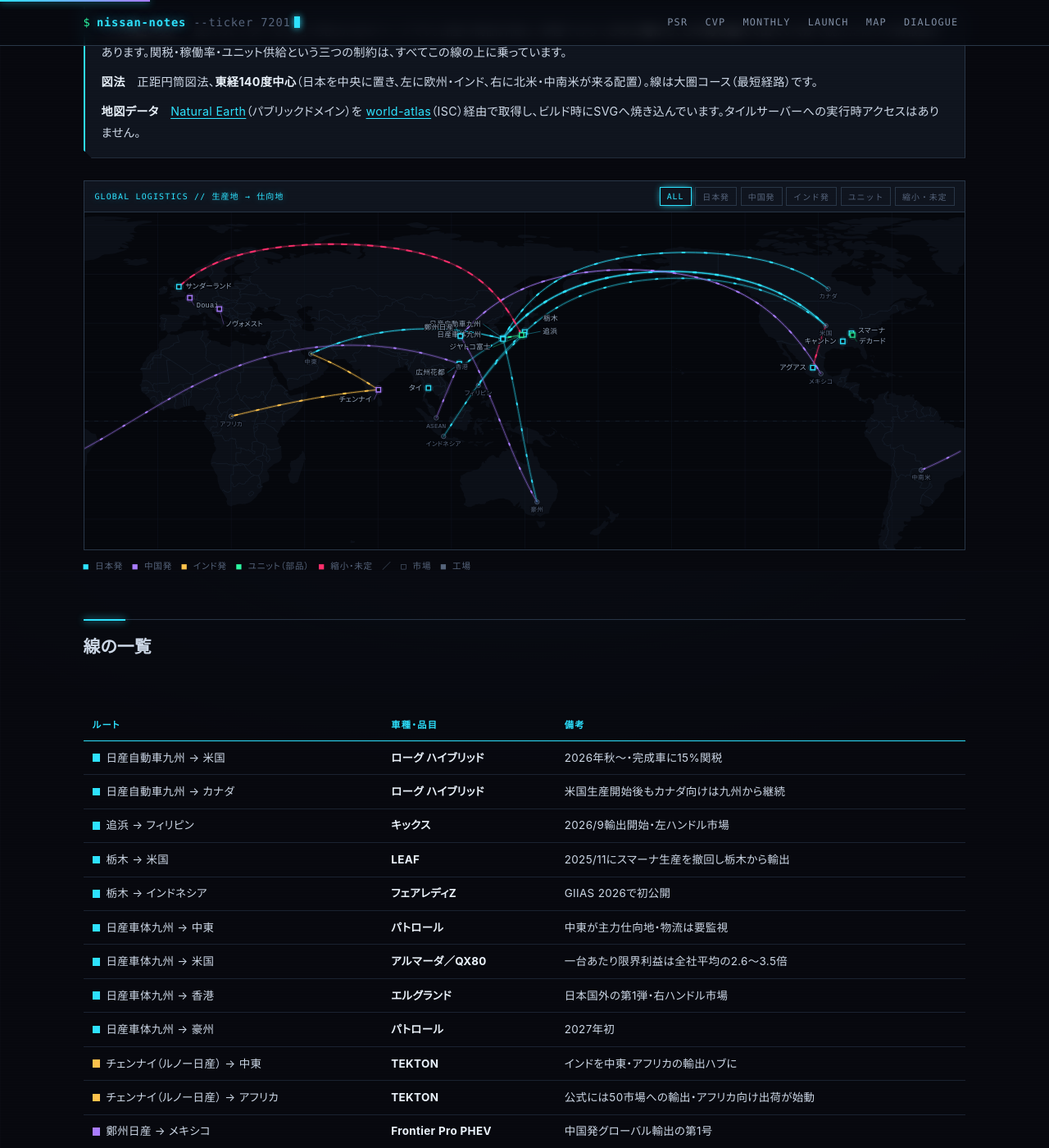
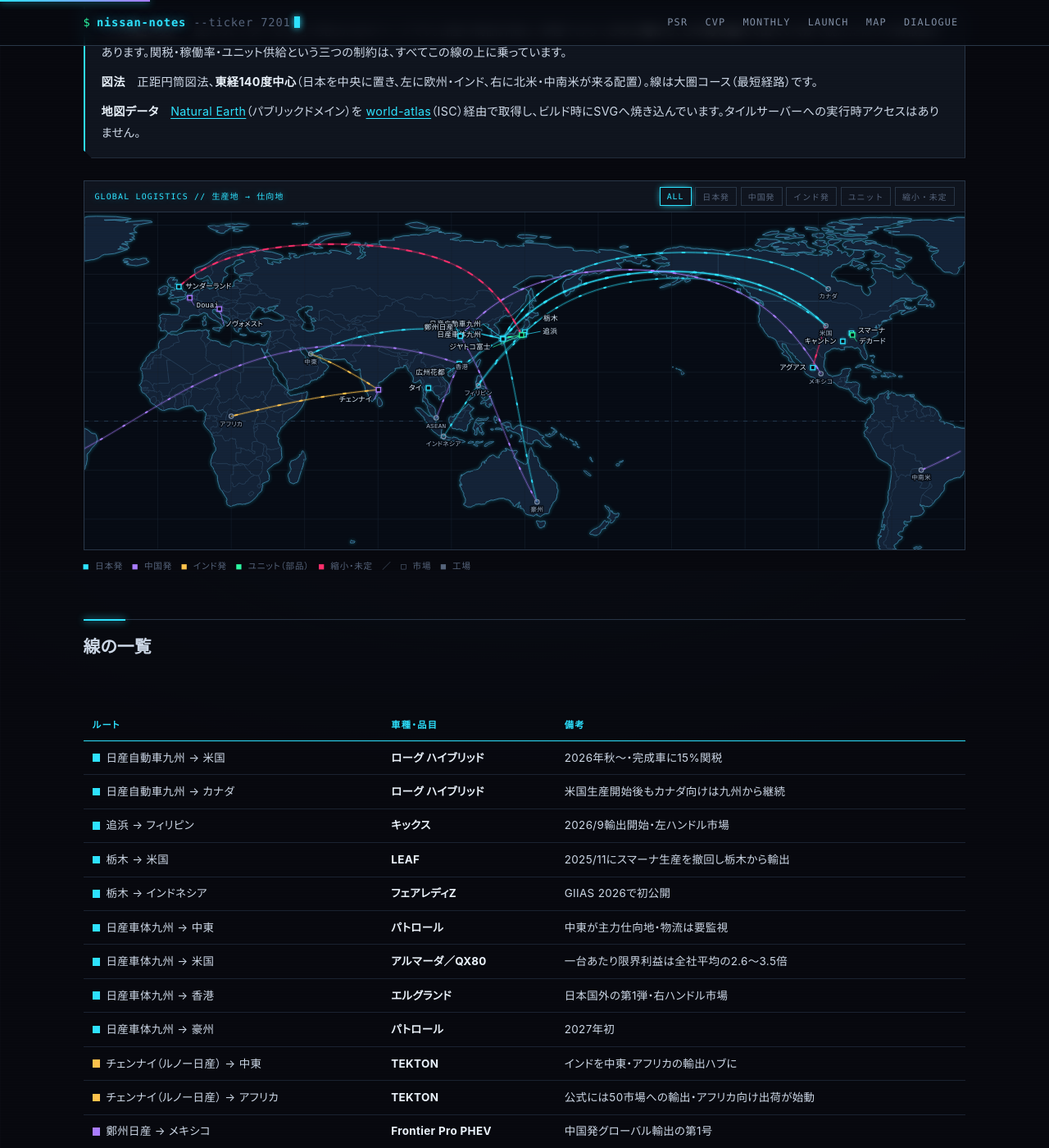
Before and after one commit to soy-tuber/nissan-notes, a Jekyll site: the page built from map.html, in a window 1280 px wide and 1400 px high, scrolled down 204 px. Shown: the whole window at 82% size. Built offline with Jekyll 4.4.1, drawn with Linux system fonts in a browser that asks for light colours.

Commit message:
物流マップの陸地が見えなかったのを修正
陸の塗り（#0b0f17）が海（#05070c）とほぼ同じ明度で、海岸線も引いていな
かったため、地図がほぼ真っ黒に見えていた。

- 海を #060b14、陸を #132236 にして面として分離し、海岸線（#3d7ea0）を
  引いてシアンのドロップシャドウで発光させた
- 国境を #2c4762・0.7px、経緯線を #16202e・0.6px に引き上げ
- 陸が明るくなったぶん、拠点ラベルを #d6e6f5、市場ラベルを #9fb0c6、
  市場の円を #7d8ea6 に上げ、袋文字の縁取りを4pxに広げて可読性を確保
- 引き出し線の不透明度を 0.45 → 0.7

jekyll build 後、生成物をHTTP配信してレンダリング確認済み。

Co-Authored-By: Claude Opus 5 <noreply@anthropic.com>
Claude-Session: https://claude.ai/code/session_01PpWB4cfXDwAw34PEQomR7d

```diff
--- a/map.html
+++ b/map.html
@@ -20,11 +20,13 @@ wide: true
 .fbtns button.b-in[aria-pressed=true]{color:#ffc24b;border-color:#ffc24b;box-shadow:0 0 10px -2px #ffc24b}
 .fbtns button.b-unit[aria-pressed=true]{color:#2bf5a0;border-color:#2bf5a0;box-shadow:0 0 10px -2px #2bf5a0}
 .fbtns button.b-risk[aria-pressed=true]{color:#ff2e6b;border-color:#ff2e6b;box-shadow:0 0 10px -2px #ff2e6b}
-.mapwrap svg{display:block;width:100%;height:auto;margin:0;background:#05070c}
-.land{fill:#0b0f17;stroke:none}
-.bord{fill:none;stroke:#1a2534;stroke-width:.55;vector-effect:non-scaling-stroke}
-.grat{fill:none;stroke:#101723;stroke-width:.5;vector-effect:non-scaling-stroke}
-.eq{stroke:#1a2534;stroke-width:.6;stroke-dasharray:5 7;vector-effect:non-scaling-stroke}
+.mapwrap svg{display:block;width:100%;height:auto;margin:0;background:#060b14}
+/* 陸は「面」で見せる。海（#060b14）との差を付け、海岸線を発光させる */
+.land{fill:#132236;stroke:#3d7ea0;stroke-width:.9;stroke-linejoin:round;
+  vector-effect:non-scaling-stroke;filter:drop-shadow(0 0 3px rgba(45,226,255,.35))}
+.bord{fill:none;stroke:#2c4762;stroke-width:.7;vector-effect:non-scaling-stroke}
+.grat{fill:none;stroke:#16202e;stroke-width:.6;vector-effect:non-scaling-stroke}
+.eq{stroke:#2c4762;stroke-width:.7;stroke-dasharray:5 7;vector-effect:non-scaling-stroke}
 .fl{transition:opacity .2s}
 .fl .glow{fill:none;stroke:currentColor;stroke-width:5;opacity:.13;stroke-linecap:round}
 .fl .line{fill:none;stroke:currentColor;stroke-width:1;opacity:.5;vector-effect:non-scaling-stroke}
@@ -43,13 +45,13 @@ wide: true
 .nd .ping{fill:none;stroke:currentColor;stroke-width:1;opacity:0;
   animation:ping 3.2s cubic-bezier(0,.2,.6,1) infinite}
 @keyframes ping{0%{r:4;opacity:.6}70%{r:16;opacity:0}100%{opacity:0}}
-.nd .lead{fill:none;stroke:currentColor;stroke-width:.8;opacity:.45;vector-effect:non-scaling-stroke}
-.nd text{font-family:ui-monospace,monospace;font-size:13px;fill:#92a3b8;paint-order:stroke;
-  stroke:#05070c;stroke-width:3px;stroke-linejoin:round}
+.nd .lead{fill:none;stroke:currentColor;stroke-width:1;opacity:.7;vector-effect:non-scaling-stroke}
+.nd text{font-family:ui-monospace,monospace;font-size:13px;fill:#d6e6f5;paint-order:stroke;
+  stroke:#050a12;stroke-width:4px;stroke-linejoin:round}
 .nd.plant{color:#2de2ff} .nd.unit{color:#2bf5a0} .nd.alli{color:#a97bff}
-.mkt circle{fill:none;stroke:#46536a;stroke-width:1;vector-effect:non-scaling-stroke}
-.mkt text{font-family:ui-monospace,monospace;font-size:11.5px;fill:#55637a;paint-order:stroke;
-  stroke:#05070c;stroke-width:3px}
+.mkt circle{fill:none;stroke:#7d8ea6;stroke-width:1.2;vector-effect:non-scaling-stroke}
+.mkt text{font-family:ui-monospace,monospace;font-size:11.5px;fill:#9fb0c6;paint-order:stroke;
+  stroke:#050a12;stroke-width:4px}
 .flist{width:100%;font-size:.84rem}
 .flist td:first-child{white-space:nowrap}
 .dot{display:inline-block;width:.6rem;height:.6rem;margin-right:.45rem;vertical-align:-.02rem}
```
